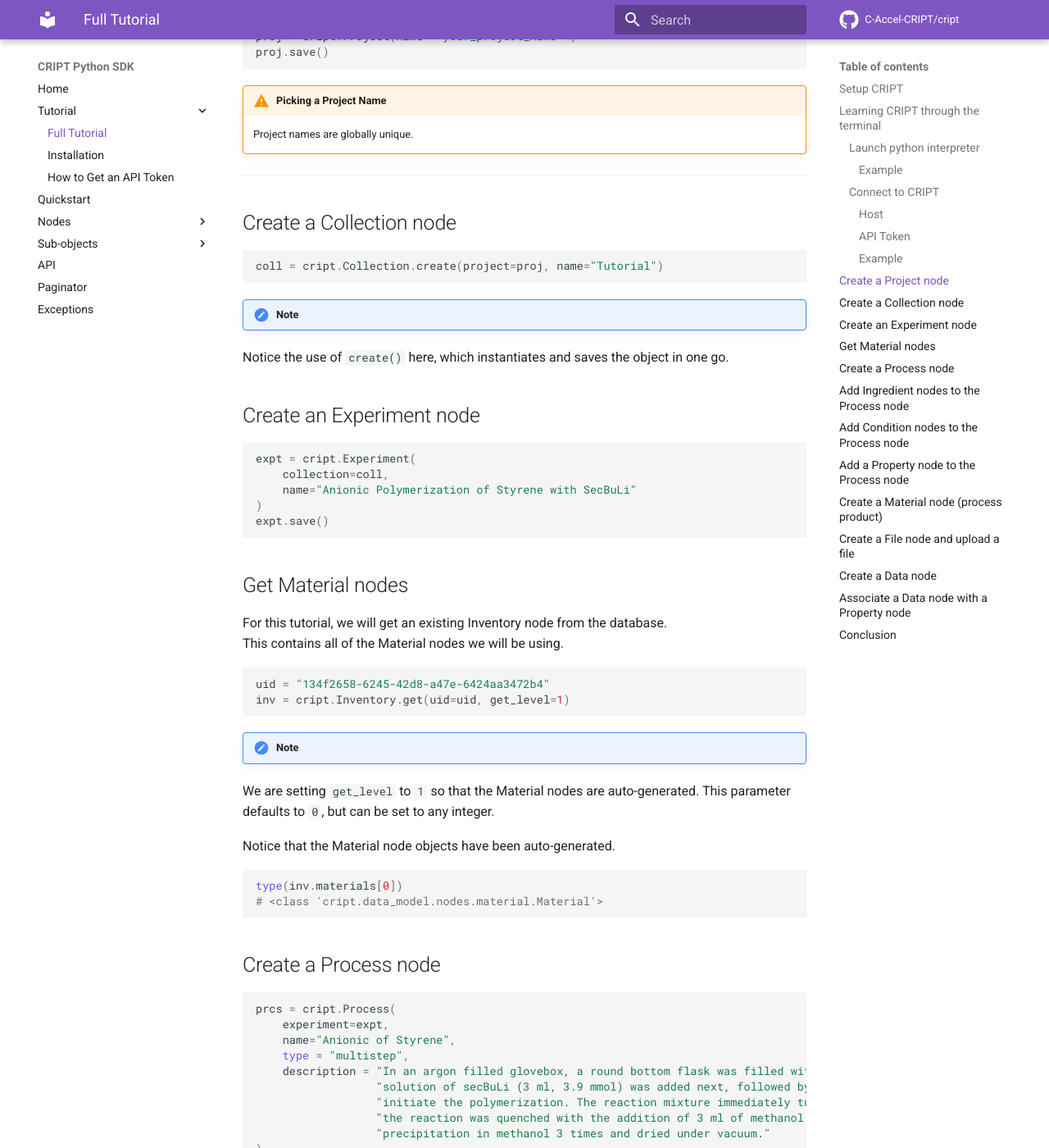
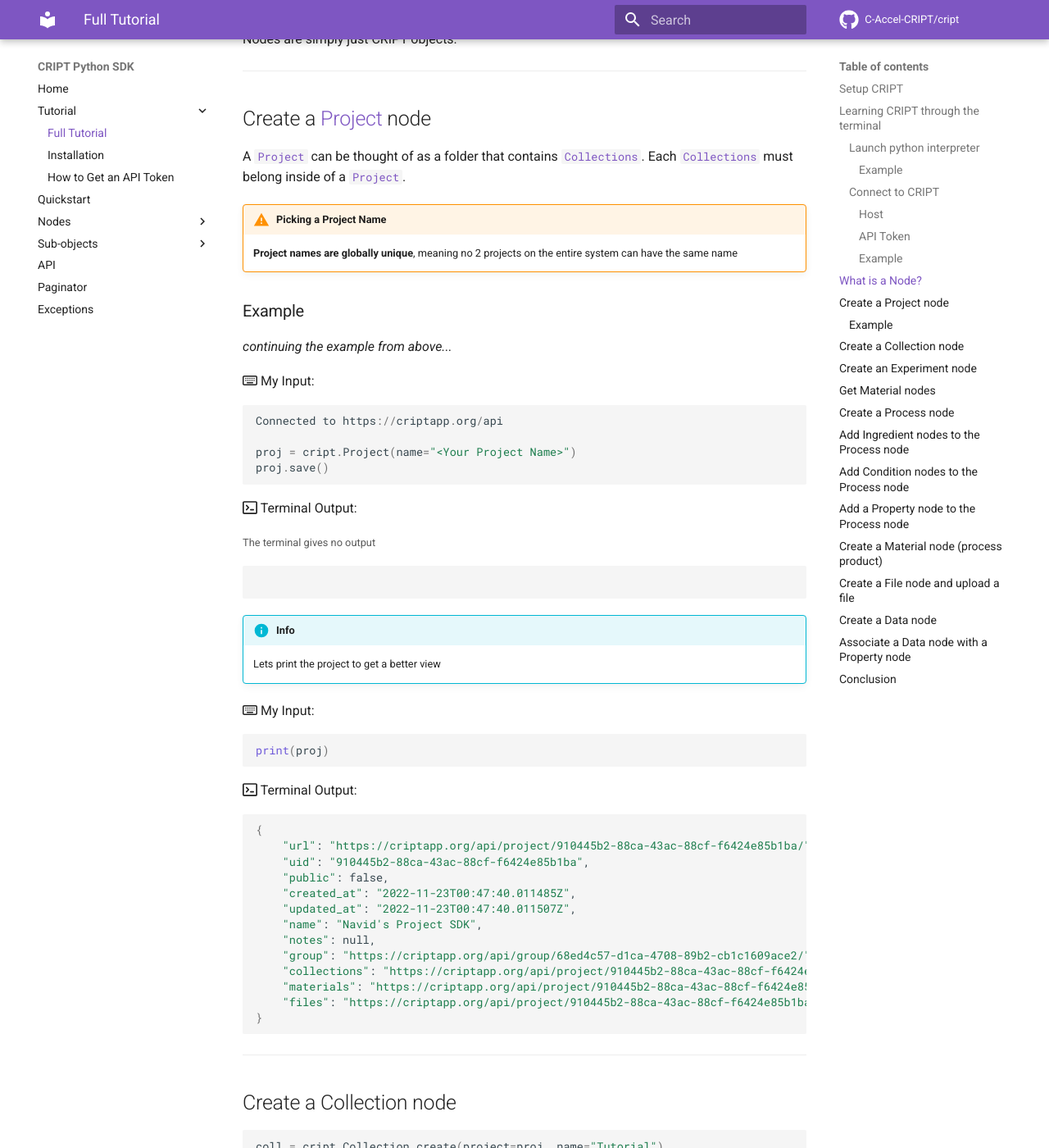
Before and after one commit to C-Accel-CRIPT/sdk-archive, an MkDocs documentation site: the page built from docs/tutorial/tutorial.md, in a window 1280 px wide and 1400 px high, scrolled down 1785 px. Shown: the whole window at 82% size. Built offline with MkDocs 1.6.1 and Material for MkDocs 9.7.7, drawn with Linux system fonts in a browser that asks for light colours; comment, search, counter and statistics services are not loaded; some of the changed text lies outside the part shown.

Commit message:
finished first draft of the tutorial Project node section

````diff
--- a/docs/tutorial/tutorial.md
+++ b/docs/tutorial/tutorial.md
@@ -37,17 +37,14 @@
 
 Host indicates the CRIPT instance that you want to upload your data to whether that is CRIPT or a private instance.
 
-For most users host will be `"criptapp.org"`
-
-```python
-host = "criptapp.org"
-```
+!!! note
+    For most users host will be `"criptapp.org"`
 
 #### API Token
 
 The token is needed because we need to authenticate the user before saving any of their data
 
-Replace `<your_api_token>` with your API Token that can be found in the [security settings](https://criptapp.org/security/) under the profile icon on the top right. For further explanation please refer to [how to get an API Token](acquiring_api_token.md)
+Your API Token that can be found in the [security settings](https://criptapp.org/security/) under the profile icon on the top right. For further explanation please refer to [how to get an API Token](acquiring_api_token.md)
 
 > Note: The "Token" in front of the random characters is part of the token as well
 
@@ -65,18 +62,66 @@
 ```
 
 ??? "Private Instance of CRIPT"
-    If any user wants to connect to their own private instance of CRIPT, they can easily do that by just changing both the `Host` and `API Token` to whatever `Host` and `API Token` continue everything else as normal.
+    If any user wants to connect to their own private instance of CRIPT, they can easily do that by just changing both the `Host` and `API Token` to their own `Host` and `API Token` continue everything else as normal.
+
+---
+## What is a Node?
+Nodes are simply just CRIPT objects.
 
 ---
 
-## Create a Project node
+## Create a [Project](../nodes/project.md) node
 
+A [`Project`](../nodes/project.md) can be thought of as a folder that contains [`Collections`](../nodes/collection.md). Each [`Collections`](../nodes/collection.md) must belong inside of a [`Project`](../nodes/project.md).
+
+!!! warning "Picking a Project Name"
+    **Project names are globally unique**, meaning no 2 projects on the entire system can have the same name
+
+### Example
+ _continuing the example from above..._
+
+:fontawesome-regular-keyboard: My Input:
 ```py
-proj = cript.Project(name="<your_project_name>")
+Connected to https://criptapp.org/api
+
+proj = cript.Project(name="<Your Project Name>")
 proj.save()
 ```
-!!! warning "Picking a Project Name"
-    Project names are globally unique.
+
+:octicons-terminal-16: Terminal Output:
+
+<small>
+    The terminal gives no output
+</small>
+
+```bash
+
+```
+
+!!! Info
+    Lets print the project to get a better view
+
+:fontawesome-regular-keyboard: My Input:
+```py
+print(proj)
+```
+
+:octicons-terminal-16: Terminal Output:
+```bash
+{
+    "url": "https://criptapp.org/api/project/910445b2-88ca-43ac-88cf-f6424e85b1ba/",
+    "uid": "910445b2-88ca-43ac-88cf-f6424e85b1ba",
+    "public": false,
+    "created_at": "2022-11-23T00:47:40.011485Z",
+    "updated_at": "2022-11-23T00:47:40.011507Z",
+    "name": "Navid's Project SDK",
+    "notes": null,
+    "group": "https://criptapp.org/api/group/68ed4c57-d1ca-4708-89b2-cb1c1609ace2/",
+    "collections": "https://criptapp.org/api/project/910445b2-88ca-43ac-88cf-f6424e85b1ba/collections/",
+    "materials": "https://criptapp.org/api/project/910445b2-88ca-43ac-88cf-f6424e85b1ba/materials/",
+    "files": "https://criptapp.org/api/project/910445b2-88ca-43ac-88cf-f6424e85b1ba/files/"
+}
+```
 
 ---
 
````
Also changed, not shown: other parts of docs/tutorial/tutorial.md (+1 -1 lines).
